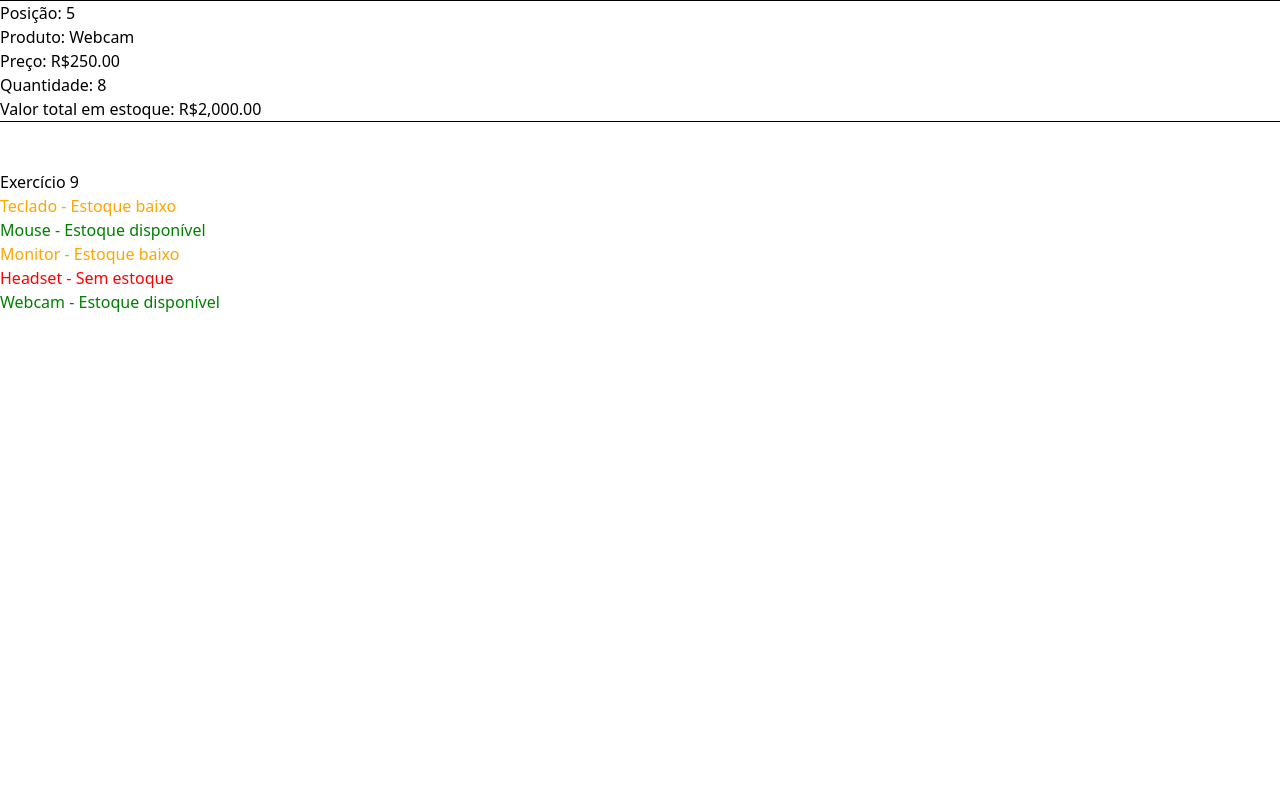
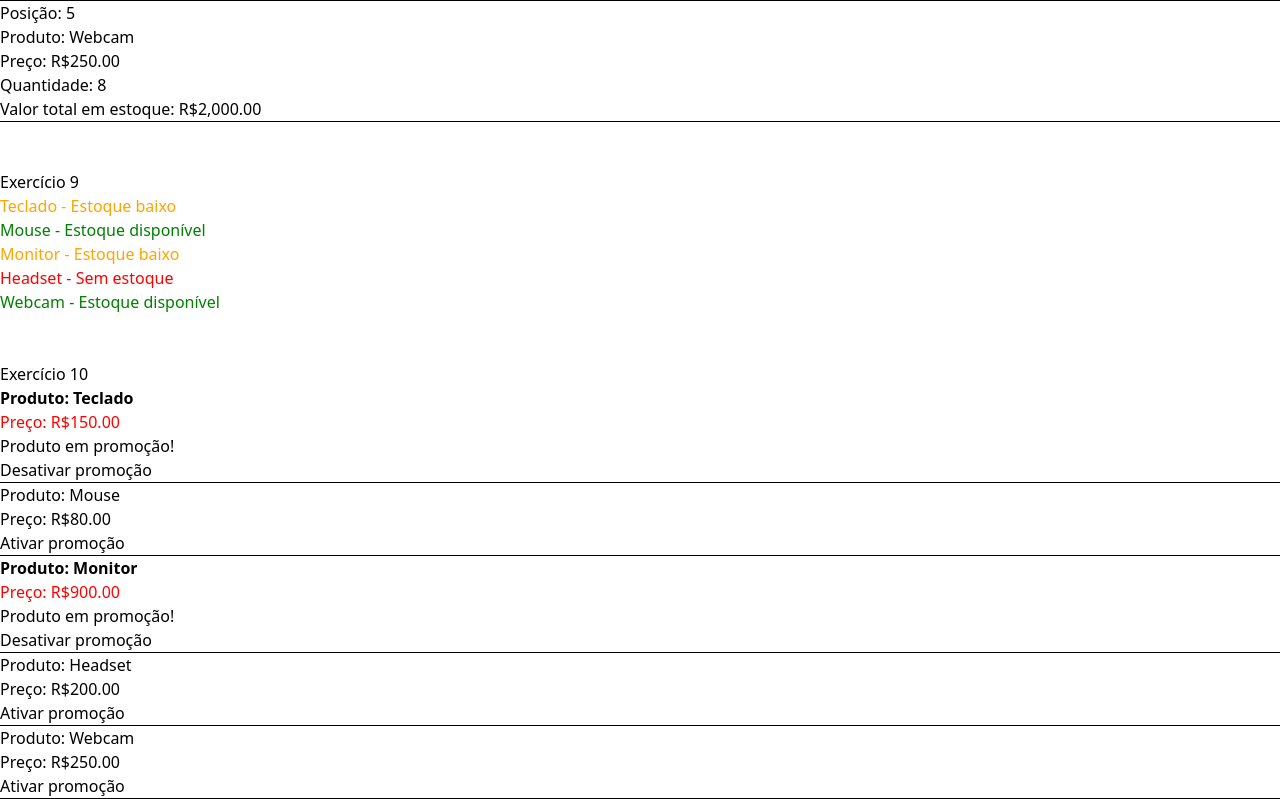
Before and after one commit to caprs/projetointegrador, an Angular app in the folder projeto-integrador/: page / in a window 1280 px wide. Shown: the part 3235-4034 px from the top of the page. Before the commit the page ends 3549 px from the top, so only its background shows below. Built offline with nearby package versions, Linux system fonts and the light colour scheme.

Commit message:
feat: implementa exercicio 10 de diretivas

```diff
--- a/projeto-integrador/src/app/livros/cad-livros/cad-livros.html
+++ b/projeto-integrador/src/app/livros/cad-livros/cad-livros.html
@@ -263,3 +263,33 @@
     </p>
 
 </div>
+
+<br><br>
+
+<h2>Exercício 10</h2>
+
+<div *ngFor="let produto of produtosDiretiva">
+
+    <p [ngStyle]="{
+      'font-weight': produto.promocao ? 'bold' : 'normal'
+    }">
+        Produto: {{ produto.nome }}
+    </p>
+
+    <p [ngStyle]="{
+      'color': produto.promocao ? 'red' : 'black'
+    }">
+        Preço: {{ produto.preco | currency:'BRL' }}
+    </p>
+
+    <p *ngIf="produto.promocao">
+        Produto em promoção!
+    </p>
+
+    <button (click)="alternarPromocao(produto)">
+        {{ produto.promocao ? 'Desativar promoção' : 'Ativar promoção' }}
+    </button>
+
+    <hr>
+
+</div>
--- a/projeto-integrador/src/app/livros/cad-livros/cad-livros.ts
+++ b/projeto-integrador/src/app/livros/cad-livros/cad-livros.ts
@@ -5,6 +5,7 @@ interface Produto{
   nome: string;
   preco: number;
   quantidade: number;
+  promocao: boolean;
 }
 @Component({
   selector: 'app-cad-livros',
@@ -199,11 +200,15 @@ disciplinas = [
 
 // Exercício 8
 produtosDiretiva: Produto[] = [
-  { id: 1, nome: 'Teclado', preco: 150, quantidade: 5 },
-  { id: 2, nome: 'Mouse', preco: 80, quantidade: 10 },
-  { id: 3, nome: 'Monitor', preco: 900, quantidade: 2 },
-  { id: 4, nome: 'Headset', preco: 200, quantidade: 0 },
-  { id: 5, nome: 'Webcam', preco: 250, quantidade: 8 }
+  { id: 1, nome: 'Teclado', preco: 150, quantidade: 5, promocao: true },
+  { id: 2, nome: 'Mouse', preco: 80, quantidade: 10, promocao: false },
+  { id: 3, nome: 'Monitor', preco: 900, quantidade: 2, promocao: true },
+  { id: 4, nome: 'Headset', preco: 200, quantidade: 0, promocao: false },
+  { id: 5, nome: 'Webcam', preco: 250, quantidade: 8, promocao: false }
 ];
 
+alternarPromocao(produto: Produto) {
+  produto.promocao = !produto.promocao;
 }
+
+}
```
